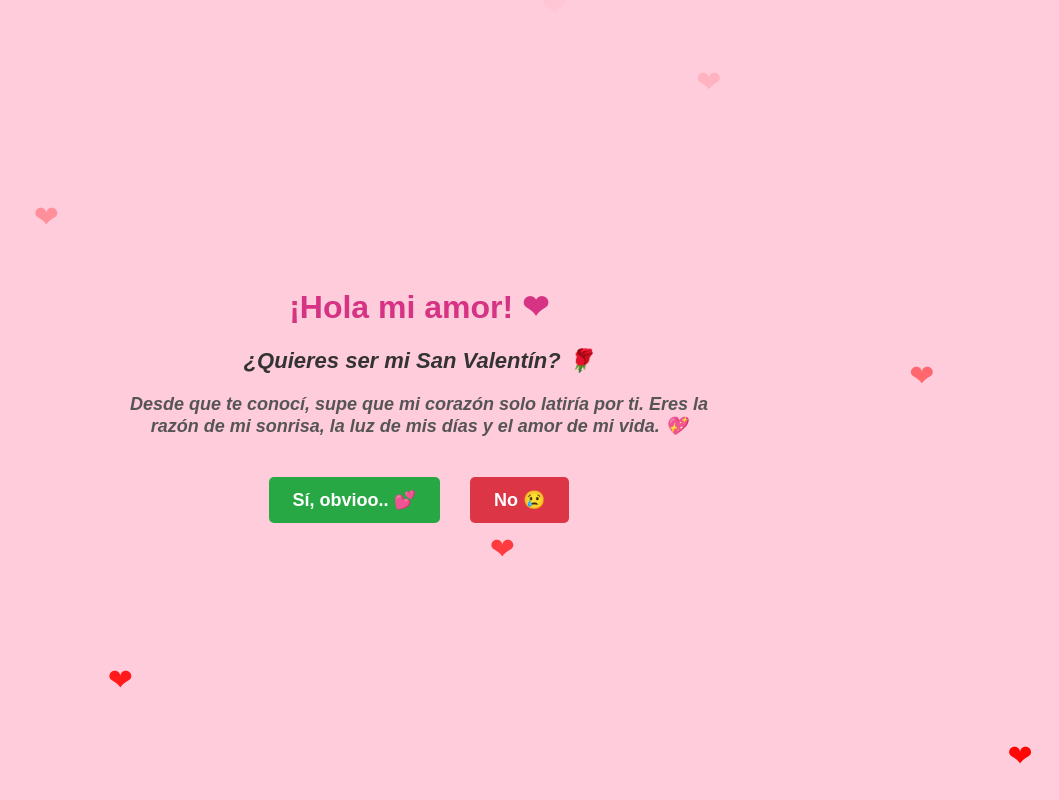
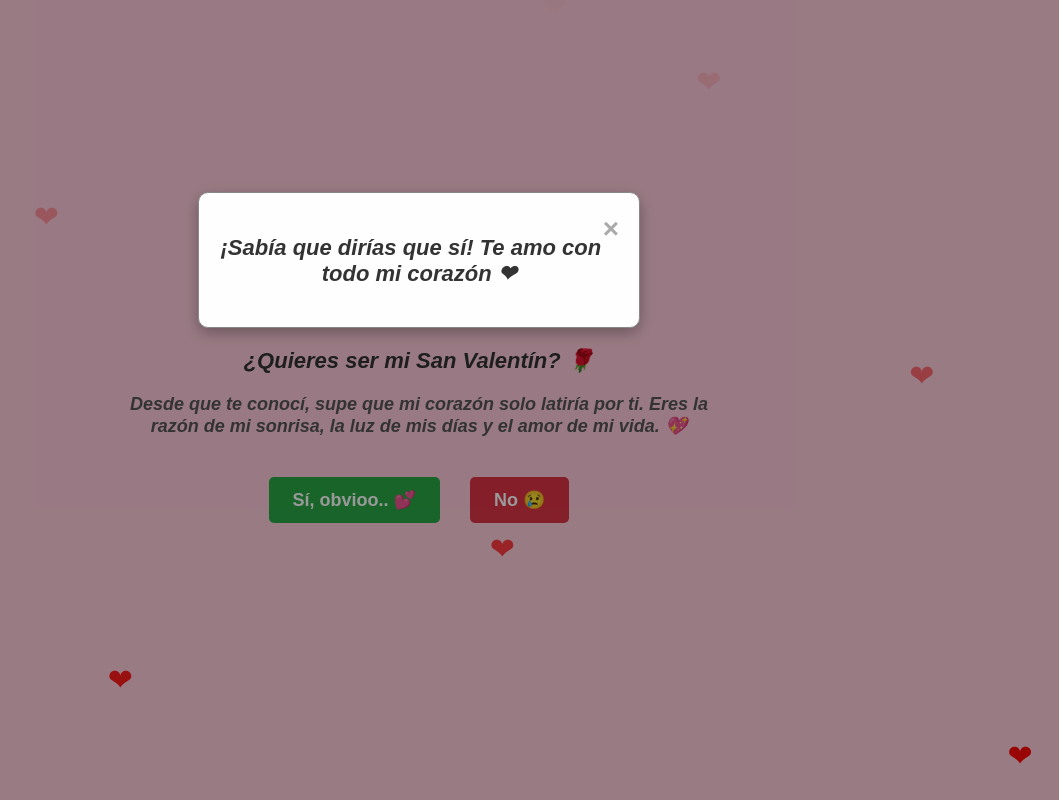
Before and after one commit to Gamez27/Gamez27.github.io, a plain HTML site: page index.html in a window 1280 px wide. Both pictures are taken after a click on the button "Sí, obvioo.. 💕". Shown: the whole page, without its empty margins (221-1280 px from the left). Drawn offline with Linux system fonts and the light colour scheme.

Commit message:
agregamos el modal

```diff
--- a/index.html
+++ b/index.html
@@ -24,6 +24,14 @@
     <!-- Contenedor para los corazones -->
     <div id="heart-container"></div>
 
+    <!-- Modal -->
+    <div id="modal" class="modal">
+        <div class="modal-content">
+            <span class="close">&times;</span>
+            <p>¡Sabía que dirías que sí! Te amo con todo mi corazón ❤</p>
+        </div>
+    </div>
+
     <script>
         function crearCorazones() {
             const heart = document.createElement("div");
@@ -47,7 +55,7 @@
         setInterval(crearCorazones, 500);
 
         document.querySelector('.yes').addEventListener('click', () => {
-            alert('¡Sabía que dirías que sí! Te amo con todo mi corazón ❤');
+            document.getElementById('modal').style.display = 'block';
         });
 
         document.querySelector('.no').addEventListener('mouseover', (event) => {
@@ -57,6 +65,18 @@
         function moverBoton(button) {
             // Lógica para mover el botón
         }
+
+        // Cerrar el modal
+        document.querySelector('.close').addEventListener('click', () => {
+            document.getElementById('modal').style.display = 'none';
+        });
+
+        // Cerrar el modal al hacer clic fuera de él
+        window.addEventListener('click', (event) => {
+            if (event.target == document.getElementById('modal')) {
+                document.getElementById('modal').style.display = 'none';
+            }
+        });
     </script>
 </body>
 </html>
--- a/styles.css
+++ b/styles.css
@@ -104,6 +104,45 @@ button {
       font-weight: bold;
 }
 
+/* Estilos para el modal */
+.modal {
+    display: none; /* Oculto por defecto */
+    position: fixed; /* Fijo en la pantalla */
+    z-index: 2; /* Por encima del contenido */
+    left: 0;
+    top: 0;
+    width: 100%;
+    height: 100%;
+    overflow: auto; /* Habilita el scroll si es necesario */
+    background-color: rgba(0, 0, 0, 0.4); /* Fondo oscuro y transparente */
+}
+
+.modal-content {
+    background-color: #fefefe;
+    margin: 15% auto; /* Centrado vertical y horizontal */
+    padding: 20px;
+    border: 1px solid #888;
+    width: 80%;
+    max-width: 400px; /* Ancho máximo del modal */
+    border-radius: 10px;
+    box-shadow: 0 5px 15px rgba(0, 0, 0, 0.3);
+    text-align: center;
+}
+
+.close {
+    color: #aaa;
+    float: right;
+    font-size: 28px;
+    font-weight: bold;
+}
+
+.close:hover,
+.close:focus {
+    color: black;
+    text-decoration: none;
+    cursor: pointer;
+}
+
 /* Media query para pantallas pequeñas */
 @media (max-width: 600px) {
       h1 {
```
